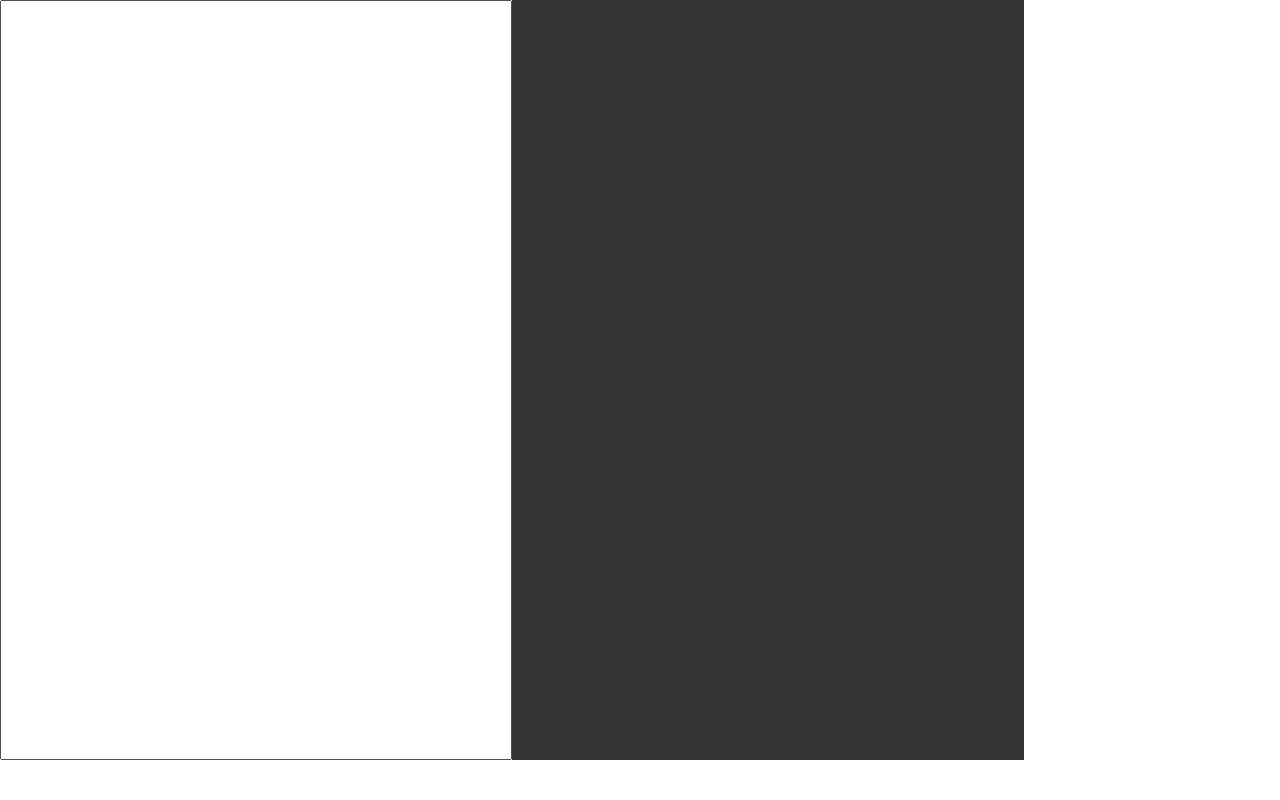
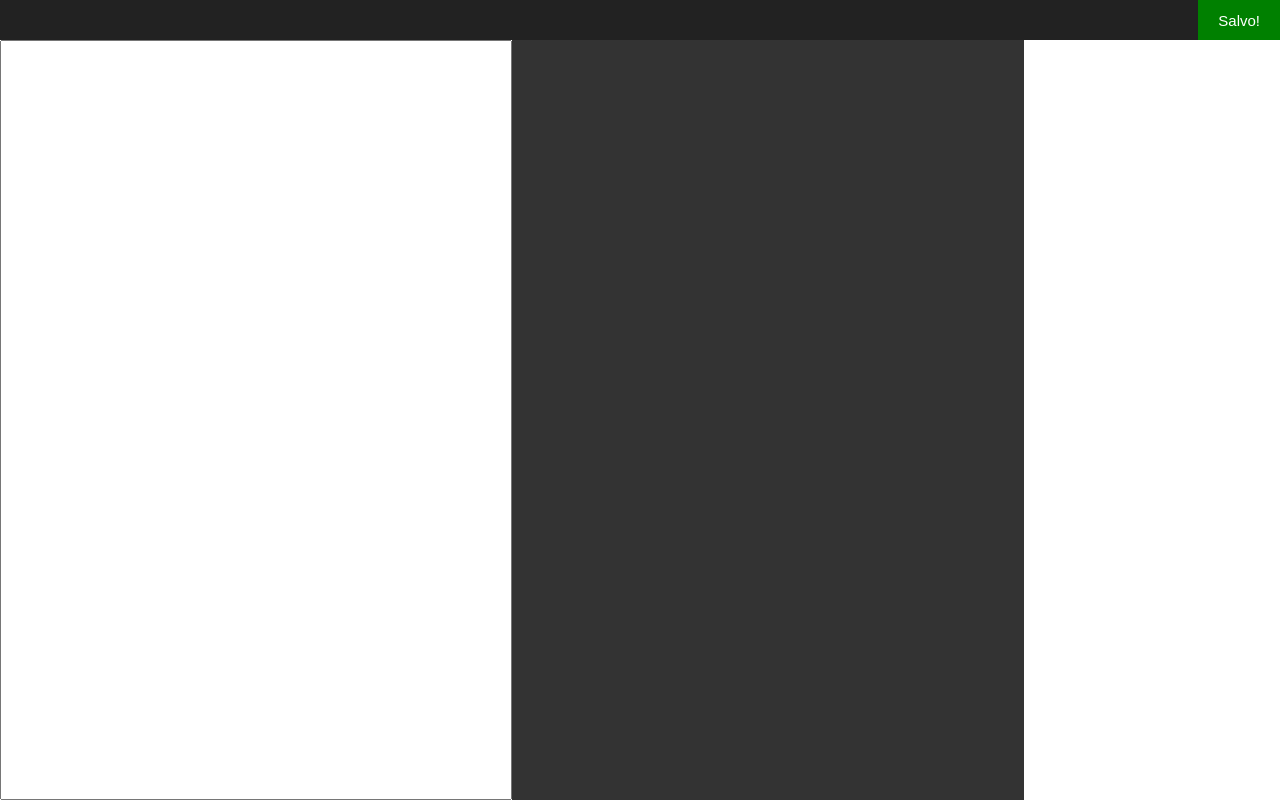
Before and after one commit to lucashsmoraes/reactjs-ninja, a React app in the folder app/: page / in a window 1280 px wide. Built offline with nearby package versions, Linux system fonts and the light colour scheme.

Commit message:
resolvendo problemas anteriores

```diff
--- a/app/src/App.js
+++ b/app/src/App.js
@@ -3,32 +3,58 @@ import MarkdownEditor from './components/markdown/markdown-editor'
 import marked from 'marked'
 import './css/style.css'
 
-
+import hljs from 'highlight.js'
+marked.setOptions({
+  highlight: (code) => {
+    return hljs.highlightAuto(code).value
+  }
+})
 
 class App extends Component {
+
   constructor() {
     super()
-    this.state = { value: '' }
+    this.state = {
+      value: '',
+      isSaving: false
+    }
 
-    this.handleChange = this.handleChange.bind(this)
-    this.getMarkup = this.getMarkup.bind(this)
+    this.handleChange = (e) => {
+      e.preventDefault()
+      this.setState({
+        value: e.target.value,
+        isSaving: true
+      })
+    }
+    this.handleSave = () => {
+      localStorage.setItem('md', this.state.value)
+      this.setState({
+        isSaving: false
+      })
+    }
+    this.getMarkup = () => {
+      return { __html: marked(this.state.value) }
+    }
   }
 
-  handleChange(e) {
-    e.preventDefault()
-    this.setState({
-      value: e.target.value
-    })
+  componentDidMount () {
+    this.handleSave()
   }
 
-  getMarkup() {
-    return { __html: marked(this.state.value) }
+  componentDidUpdate () {
+    clearInterval(this.timer)
+    this.timer = setTimeout(this.handleSave, 1000)
+  }
+
+  componentWillUnmount () {
+    clearInterval(this.timer)
   }
 
   render() {
     return (
       <MarkdownEditor
         value={this.state.value}
+        isSaving={this.state.isSaving}
         handleChange={this.handleChange}
         getMarkup={this.getMarkup}
       />
--- /dev/null
+++ b/app/src/components/markdown/markdown-editor.header.js
@@ -0,0 +1,9 @@
+import React from 'react'
+
+const MarkdownEditorHeader = ({ isSaving }) => (
+    <header className='editor-header'>
+        <p className='save-message'>{isSaving ? 'Salvando...' : 'Salvo!'}</p>
+    </header>
+)
+
+export default MarkdownEditorHeader
--- a/app/src/components/markdown/markdown-editor.js
+++ b/app/src/components/markdown/markdown-editor.js
@@ -1,13 +1,13 @@
 import React from 'react'
+import Header from './markdown-editor.header'
 
-const MarkdownEditor = ({value, handleChange, getMarkup}) => (
-    <div className='editor'>
+const MarkdownEditor = ({ value, handleChange, getMarkup, isSaving }) => (
+    <section className='editor'>
+        <Header isSaving={isSaving} />
         <textarea name='textarea' value={value} onChange={handleChange} autoFocus />
-        <div className='view' dangerouslySetInnerHTML={ getMarkup() } >
-            {/* {value} */}
-        </div>
-
-    </div>
+        <article className='view' dangerouslySetInnerHTML={getMarkup()} />
+        {/* {value} */}
+    </section>
 )
 
 export default MarkdownEditor
--- a/app/src/css/style.css
+++ b/app/src/css/style.css
@@ -1,6 +1,6 @@
 @charset 'utf-8';
 @import '~normalize.css';
-/* @import '~highlight.js/styles/dracula.css'; */
+@import '~highlight.js/styles/dracula.css';
 
 * {
   box-sizing: border-box;
@@ -34,7 +34,9 @@ body {
 }
 
 .editor-header .save-message {
+  border: 0;
   align-items: center;
+  background: green;
   color: #fff;
   display: flex;
   font: 15px sans-serif;
@@ -42,23 +44,22 @@ body {
   padding: 0 20px;
 }
 
+
+
 textarea,
 .view {
   height: calc(100% - 40px);
   min-width: 40%;
   max-width: 40%;
 }
-
 textarea {
   font-size: 18px;
   padding: 10px;
   resize: none;
 }
-
 textarea:focus {
   outline: 0 none;
 }
-
 .view {
   background: #333;
   color: #fff;
@@ -66,9 +67,3 @@ textarea:focus {
   overflow: auto;
   padding: 10px;
 }
-
-.files-list-container {
-  background: #fc0;
-  min-width: 20%;
-  max-width: 20%;
-}
```
